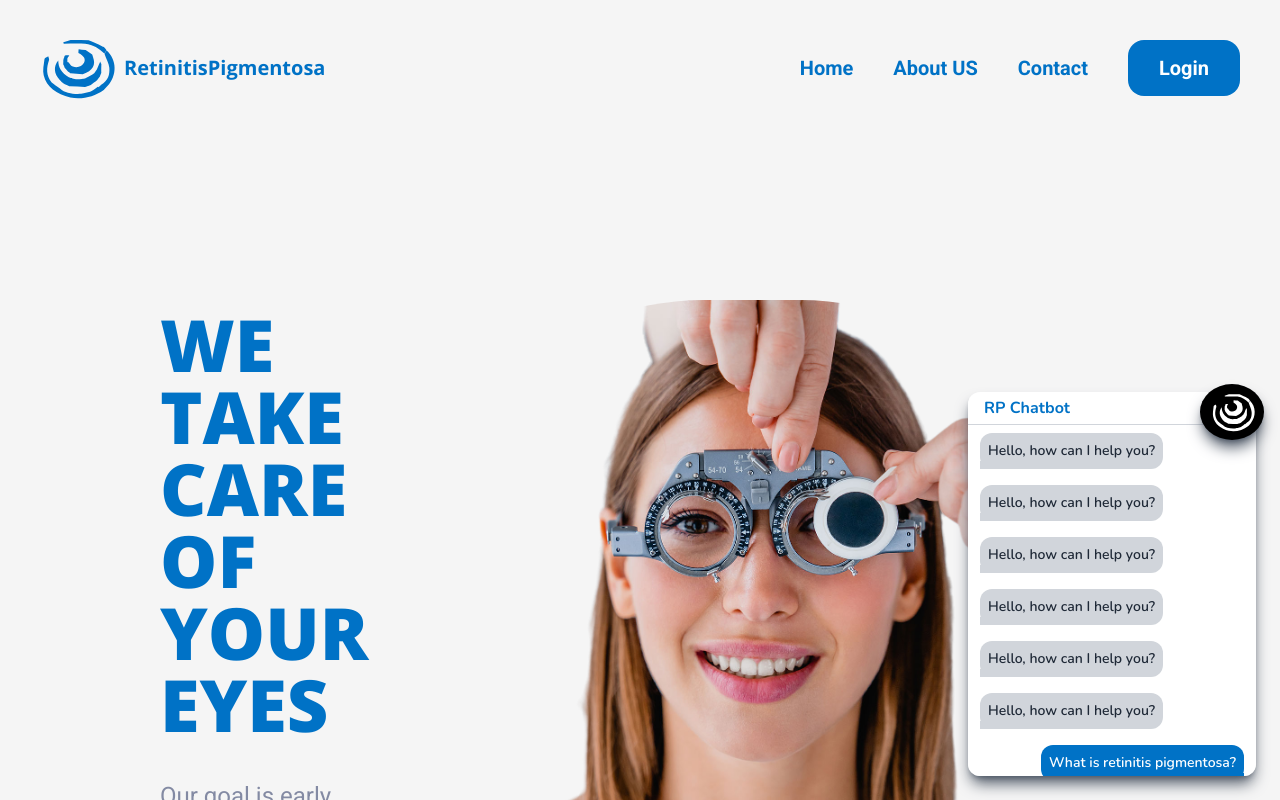
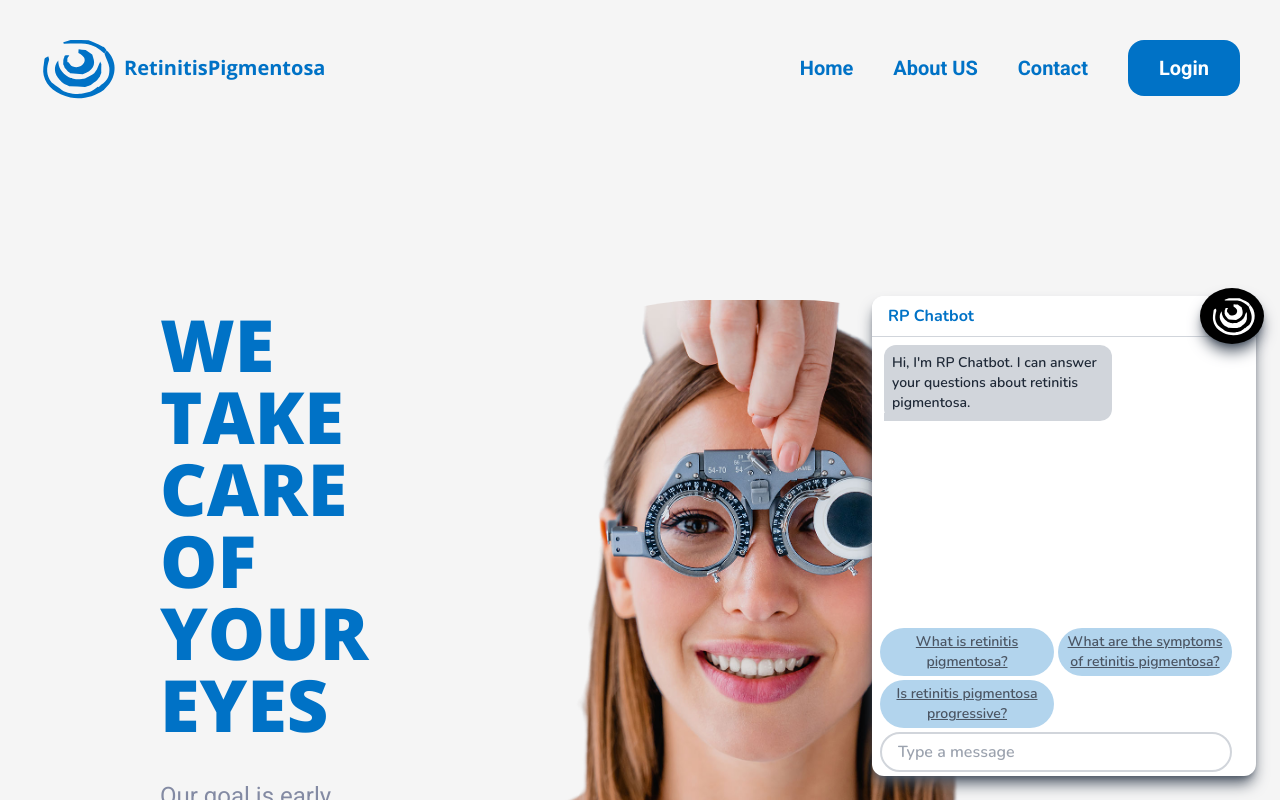
Before and after one commit to EL-Gazoly/RentinitisPigmentosa, a React (Create React App) app in the folder frontend/: page / in a window 1280 px wide. Both pictures are taken after a click on the button 1232 px from the left and 756 px from the top of the page. Built offline with nearby package versions, Linux system fonts and the light colour scheme.

Commit message:
added chatbot all functionalities

```diff
--- a/frontend/src/components/Chatbot.jsx
+++ b/frontend/src/components/Chatbot.jsx
@@ -1,11 +1,71 @@
-import {React, useState} from 'react'
+import {React, useState, useEffect, useRef} from 'react'
 import {ReactComponent as ChatLogo} from '../assets/chatLogo.svg'
-import { Transition } from "@headlessui/react";
+import {ReactComponent as SendIcon} from '../assets/sendIcon.svg'
 
 const Chatbot = () => {
-    const [isChatOpen, setIsChatOpen] = useState(false)
-    const [message, setMessage] = useState("")
+  const [isChatOpen, setIsChatOpen] = useState(false);
+  const [messages, setMessages] = useState([]);
+  const [isTyping, setIsTyping] = useState(false);
+  const inputRef = useRef(null);
+
+  const handleQuestionClick = (question) => {
+    switch (question) {
+      case 1:
+        addMessage("What is retinitis pigmentosa?");
+        addBotMessage(
+          "Retinitis pigmentosa (RP) is a genetic eye disorder that affects the retina, causing degeneration of photoreceptor cells and resulting in vision loss."
+        );
+
+        break;
+      case 2:
+        addMessage("What are the symptoms of retinitis pigmentosa?");
+        addBotMessage(
+          "The symptoms of RP include night blindness, decreased peripheral vision, loss of central vision, and decreased color vision."
+        );
+
+        break;
+      case 3:
+        addMessage("Is retinitis pigmentosa progressive?");
+        addBotMessage(
+          "Yes, retinitis pigmentosa is a progressive disease, which means that the symptoms worsen over time."
+        );
+
+        break;
+      default:
+        addBotMessage("Sorry, I didn't understand that question.");
+        break;
+    }
+  };
+
+  const addMessage = (message, isUser = true) => {
+    const newMessage = {
+      message,
+      isUser: isUser,
+    };
+    setMessages((prevMessages) => [...prevMessages, newMessage]);
+  };
+
+  const addBotMessage = (message) => {
+    addMessage(message, false);
+  };
+
+  const handleSendMessage = (e) => {
+    e.preventDefault();
+    addMessage(inputRef.current.value);
+    inputRef.current.value = "";
+  };
+
+  useEffect(() => {
+    setMessages([
+      {
+        message: "Hi, I'm RP Chatbot. I can answer your questions about retinitis pigmentosa.",
+        isUser: false,
+      },
+    ]);
+  }, []);
+
   return (
+
     <div>
         <div className={isChatOpen ? ' fixed bottom-6 right-6 ease-in duration-500' : 'fixed bottom-16 right-6 ease-out duration-500'} >
 
@@ -23,86 +83,97 @@ const Chatbot = () => {
                 <div>
 
 
-                <div className=' flex flex-col bg-white w-72 h-96 rounded-2xl shadow-lg rounded-xl shadow-gray-600 overflow-auto'>
-                    <div className='flex justify-between items-center bg-white  w-full py-4 pl-4 h-4 border-gray-300  border-b '>
-                    <h1 className='text-base font-bold text-primary  '> RP Chatbot</h1>
+<div className='grid grid-rows-[auto,1fr,auto] bg-white w-72
+ h-96 sm:w-96  sm:h-100  shadow-lg rounded-xl
+  shadow-gray-600'>
+
+  <div className='flex justify-between items-center bg-white w-full py-5 pl-4 h-4 border-gray-300 border-b rounded-t-xl justify-self-start'>
+    <h1 className='text-base font-bold text-primary'>RP Chatbot</h1>
   </div>
-                    <div className="chat-body flex flex-col ">
-                        <div className=" self-start overflow-auto max-w-xxs max-h-72">
-                            <div className=' bg-gray-300 p-2 rounded-xl my-2 ml-3 relative'>
+  <div className='chat-body flex flex-col min-h-min'>
+    <div className='overflow-y-auto'>
+    {messages.map((message, index) => {
+        if(!message.isUser){
+            return (
+                <div className='self-start overflow-auto max-w-xxs max-h-72'
+                key={index}
+                >
+                <div className='bg-gray-300 p-2 rounded-xl my-2 ml-3 relative'>
                   <p className='text-sm text-gray-800'>
-                                    {message ? message : "Hello, how can I help you?"}
+                    {message.message}
                   </p>
-                                <div className="absolute w-0 h-0 border-l-8 border-t-8 border-r-8 border-b-0 border-gray-300 bottom-0 left-0"></div>
+                  <div className='absolute w-0 h-0 border-l-8 border-t-8 border-r-8 border-b-0 border-gray-300 bottom-0 left-0'></div>
+                </div>
+              </div>
+            )
+        }
+        else{
+            return (
+              <div className=' flex flex-col justify-end mr-3'>
+                <div className='self-end overflow-auto max-w-xxs max-h-72 flex flex-col justify-end'
+                key={index}
+                >
+                <div className='bg-primary p-2 rounded-xl mt-1 relative'>
+                  <p className='text-sm text-white'>{message.message}</p>
+                  <div className='absolute w-0 h-0 border-l-8 border-t-8 border-r-8 border-b-0 border-primary bottom-0 right-0'></div>
+                </div>
+              </div>
+              </div>
+            )
+        }
+    })}
+
+
+
+
 
     </div>
-
   </div>
-                        <div className=" self-start overflow-auto max-w-xxs max-h-72">
-                            <div className=' bg-gray-300 p-2 rounded-xl my-2 ml-3 relative'>
-                                <p className='text-sm text-gray-800'>
-                                    {message ? message : "Hello, how can I help you?"}
-                                </p>
-                                <div className="absolute w-0 h-0 border-l-8 border-t-8 border-r-8 border-b-0 border-gray-300 bottom-0 left-0"></div>
-
-                            </div>
-
-                        </div>
-                        <div className=" self-start overflow-auto max-w-xxs max-h-72">
-                            <div className=' bg-gray-300 p-2 rounded-xl my-2 ml-3 relative'>
-                                <p className='text-sm text-gray-800'>
-                                    {message ? message : "Hello, how can I help you?"}
-                                </p>
-                                <div className="absolute w-0 h-0 border-l-8 border-t-8 border-r-8 border-b-0 border-gray-300 bottom-0 left-0"></div>
-
-                            </div>
-
-                        </div>
-                        <div className=" self-start overflow-auto max-w-xxs max-h-72">
-                            <div className=' bg-gray-300 p-2 rounded-xl my-2 ml-3 relative'>
-                                <p className='text-sm text-gray-800'>
-                                    {message ? message : "Hello, how can I help you?"}
-                                </p>
-                                <div className="absolute w-0 h-0 border-l-8 border-t-8 border-r-8 border-b-0 border-gray-300 bottom-0 left-0"></div>
-
-                            </div>
-
-                        </div>
-                        <div className=" self-start overflow-auto max-w-xxs max-h-72">
-                            <div className=' bg-gray-300 p-2 rounded-xl my-2 ml-3 relative'>
-                                <p className='text-sm text-gray-800'>
-                                    {message ? message : "Hello, how can I help you?"}
-                                </p>
-                                <div className="absolute w-0 h-0 border-l-8 border-t-8 border-r-8 border-b-0 border-gray-300 bottom-0 left-0"></div>
-
-                            </div>
-
-                        </div>
-                        <div className=" self-start overflow-auto max-w-xxs max-h-72">
-                            <div className=' bg-gray-300 p-2 rounded-xl my-2 ml-3 relative'>
-                                <p className='text-sm text-gray-800'>
-                                    {message ? message : "Hello, how can I help you?"}
-                                </p>
-                                <div className="absolute w-0 h-0 border-l-8 border-t-8 border-r-8 border-b-0 border-gray-300 bottom-0 left-0"></div>
-
-                            </div>
-
-                        </div>
-
-                        <div className=" self-end overflow-auto max-w-xxs max-h-72 ">
-                            <div className=' bg-primary p-2 rounded-xl my-2 mr-3 relative'>
-                                <p className='text-sm text-white'>
+  <div className="grid grid-rows-2 grid-cols-2 w-11/12 h-min gap-1 mb-1 justify-items-center ml-2">
+  <button
+    className="text-sm text-gray-600  underline bg-border rounded-full p-1"
+    onClick={() => handleQuestionClick(1)}
+  >
     What is retinitis pigmentosa?
-                                </p>
-                                <div className="absolute w-0 h-0 border-l-8 border-t-8 border-r-8 border-b-0 border-primary bottom-0 right-0"></div>
-                            </div>
+  </button>
+  <button
+    className="text-sm text-gray-600 underline bg-border rounded-full p-1"
+    onClick={() => handleQuestionClick(2)}
+  >
+    What are the symptoms of retinitis pigmentosa?
+  </button>
+  <button
+    className="text-sm text-gray-600
+     underline bg-border rounded-full"
+    onClick={() => handleQuestionClick(3)}
+  >
+    Is retinitis pigmentosa progressive?
+  </button>
 
 </div>
 
 
+  <div className='justify-self-end w-full flex flex-col; h-fit  items-center'>
+
+    <input
+      type='text'
+      className='w-11/12 mb-1 h-10 px-4 mx-2 border-gray-300 border-2 rounded-full focus:outline-none focus:border-primary'
+      placeholder='Type a message'
+      ref={inputRef}
+      onChange={(e) => setIsTyping(e.target.value)}
+      onKeyDown={(e) => {
+        if (e.key === "Enter") {
+          handleSendMessage(e);
+        }
+      }}
+    />
+    {inputRef.current?.value && <SendIcon
+    onClick={(e) => handleSendMessage(e)}
+    className='w-7 h-7 mr-2 self-center pb-1  cursor-pointer' />}
+  </div>
 </div>
 
-                </div>
+
                 </div>
 
                 )}
--- a/frontend/src/index.css
+++ b/frontend/src/index.css
@@ -11,6 +11,9 @@ html {
   line-height: 1.5;
   color: #333;
   background-color: #F5F5F5;
+}
+a{
+  text-decoration: none;
 }
 
 ::-webkit-scrollbar {
--- a/frontend/tailwind.config.js
+++ b/frontend/tailwind.config.js
@@ -23,6 +23,9 @@ module.exports = {
       rotate :{
         '270' : '270deg',
       },
+      height:{
+        '100' : '30rem',
+      },
       colors: {
         primary: '#0072C6',
         bg: '#F5F5F5',
```
Also changed, not shown: frontend/src/assets/sendIcon.svg (added). Lines whose indentation alone changed are shown as unchanged.
